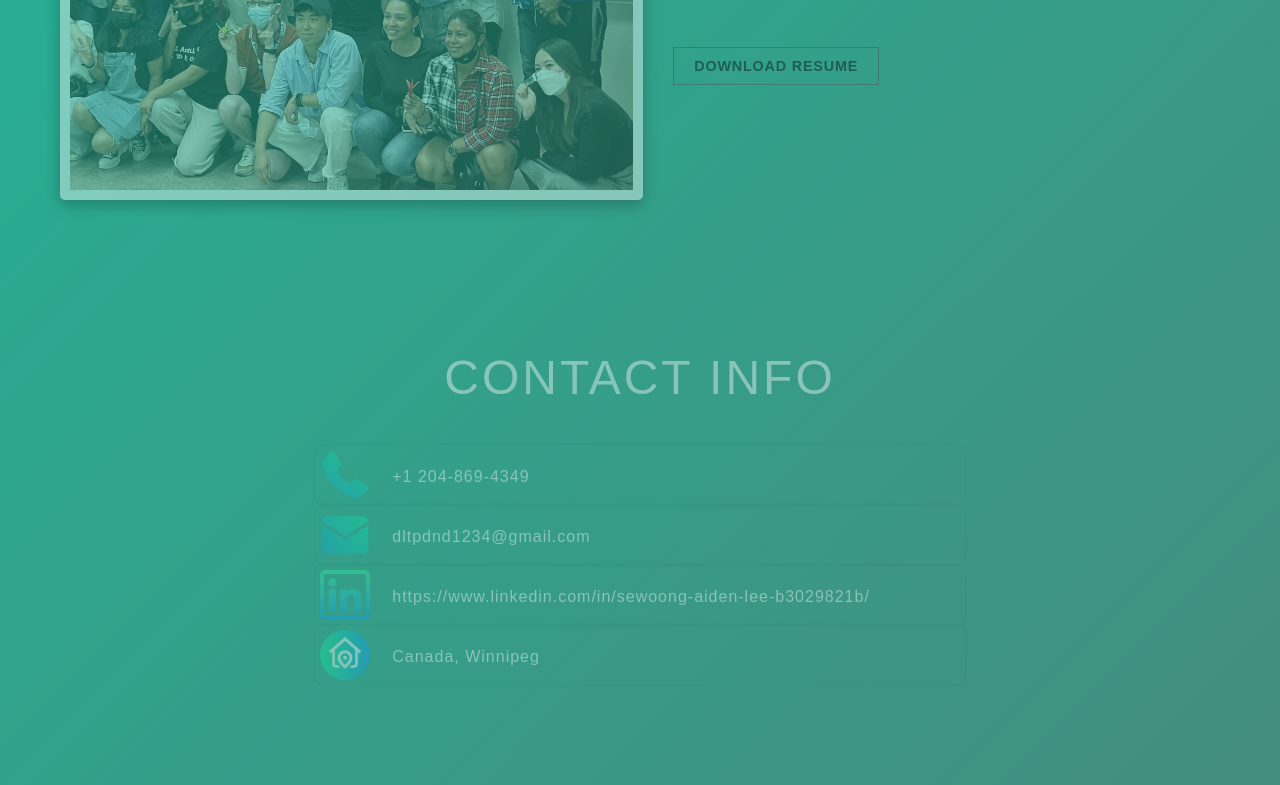
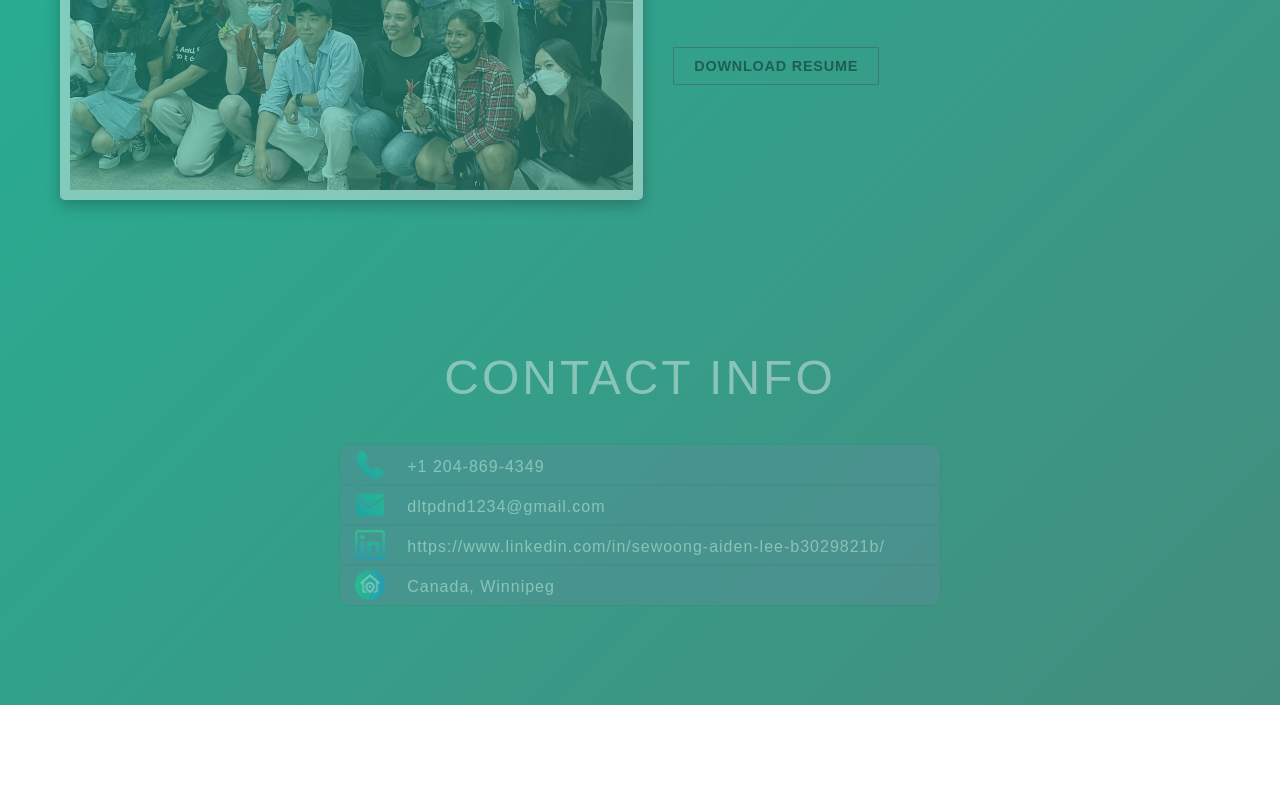
Before and after one commit to luthentic/luthentic.github.io, a plain HTML site: page index.html in a window 1280 px wide. Shown: the part 4023-4808 px from the top of the page. After the commit the page ends 4728 px from the top, so only its background shows below. Drawn offline with nearby package versions, Linux system fonts and the light colour scheme.

Commit message:
Update aiden.css

```diff
--- a/aiden.css
+++ b/aiden.css
@@ -618,8 +618,9 @@ p{
 .contact-container{
 	text-align: left;
 	border-radius: 10px;
-  width: 650px;
+  width: 600px;
   display: flex;
+  background-color: #5a8e9f;
 }
 #col{
   flex-direction: column;
@@ -636,7 +637,7 @@ p{
   visibility:visible;
 }
 #contact .contact-info:hover {
-	box-shadow: 0px 0px 5px 0 #0000002c;
+	box-shadow: 0px 0px 0.2px 0 #c9c9c92c;
   background-color: #fbd8d8;
   color: #080808;
   transition-delay: 0.3s;
@@ -653,8 +654,9 @@ p{
 	font-weight: 500;
 }
 #contact img{
-  height: 50px;
-  width: 50px;
+  height: 30px;
+  width: 30px;
+  margin-left: 10px;
 }
 
 .contact-info img, .contact-info p{
```
